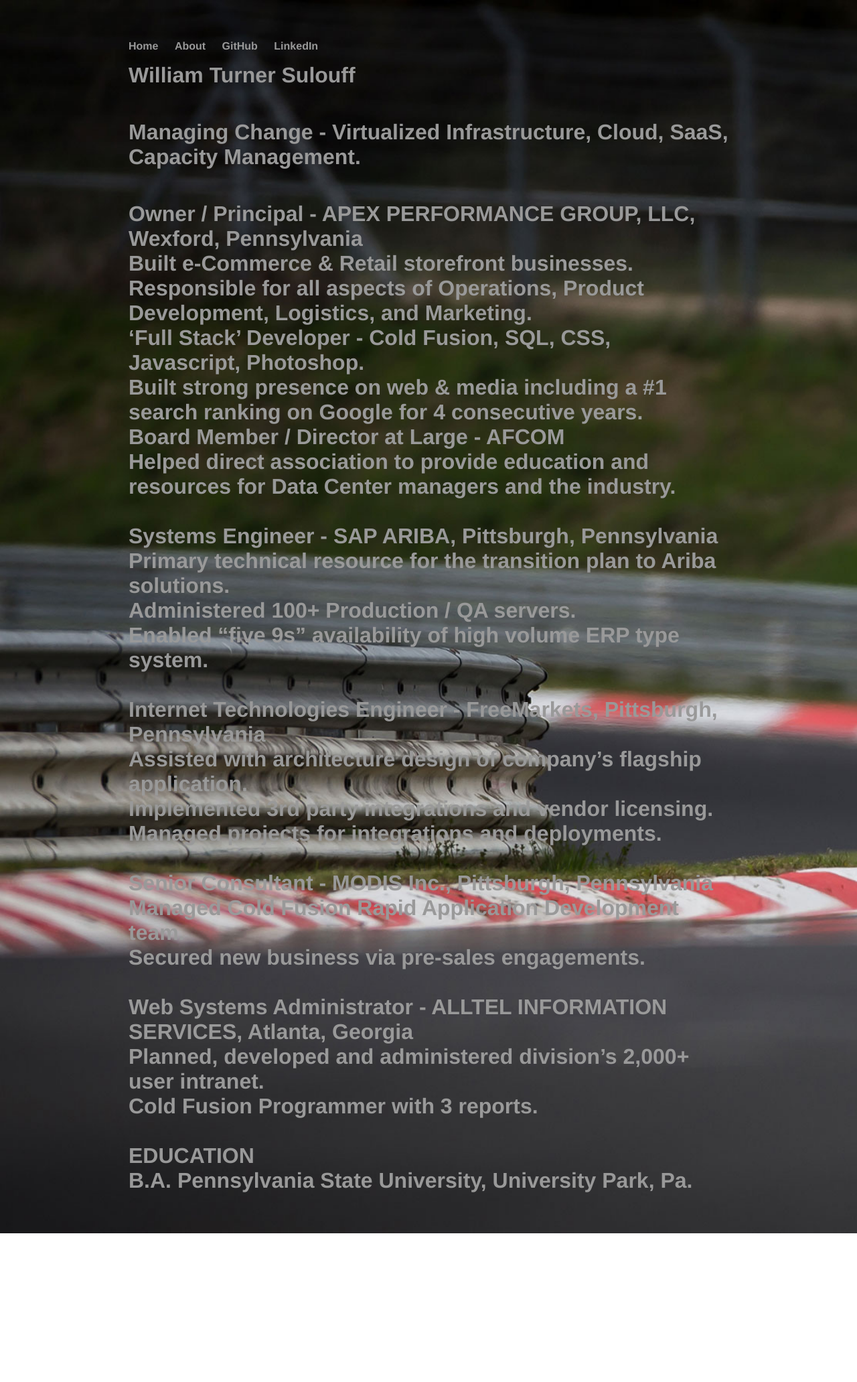
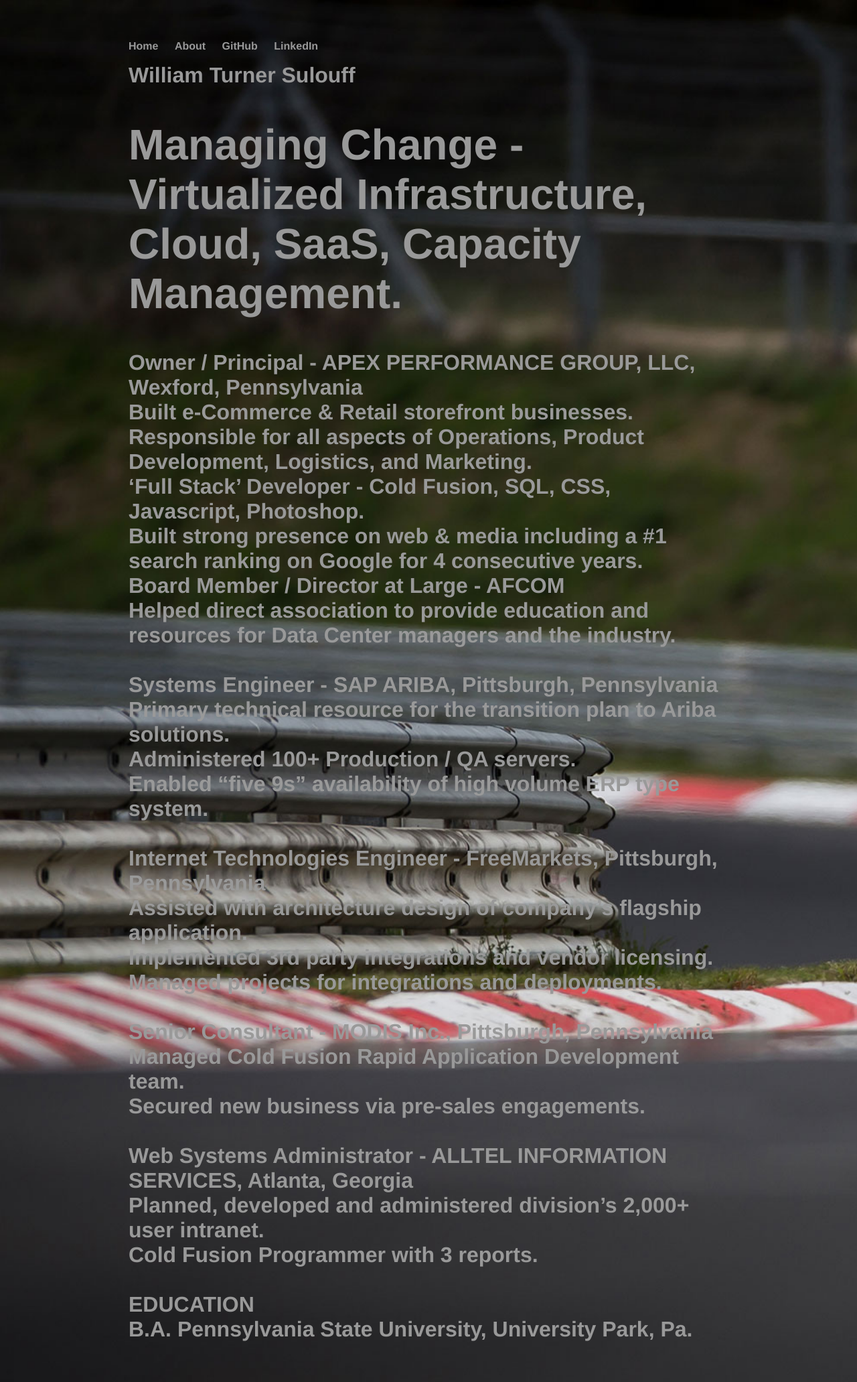
Before and after one commit to apex944/apex944.github.io, a Jekyll site: the page cv/index.html, which Jekyll copies as it is, in a window 1280 px wide. Shown: the whole page at 67% size. Built offline with Jekyll 4.4.1, drawn with Linux system fonts in a browser that asks for light colours; before the commit the page ends 1841 px from its top, so only the background shows below that.

Commit message:
updated cv2

```diff
--- a/css/main.css
+++ b/css/main.css
@@ -73,5 +73,5 @@
     padding: 0px;
     font-weight: bold;
     color: #999;
-    {font-size:2em}
+    font-size:2em;
 }
```
